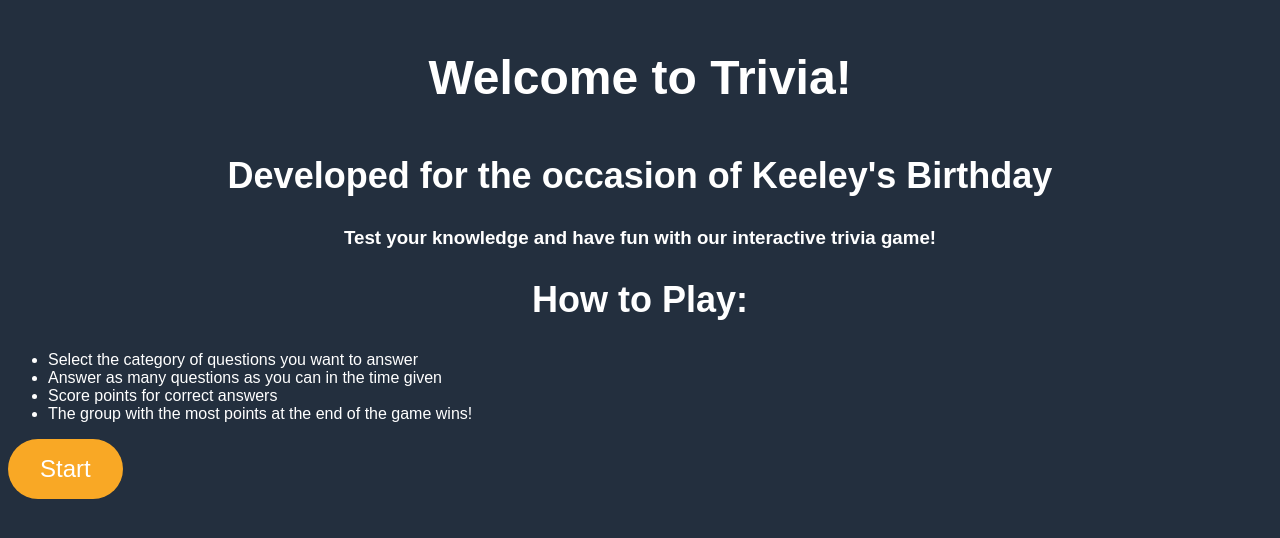
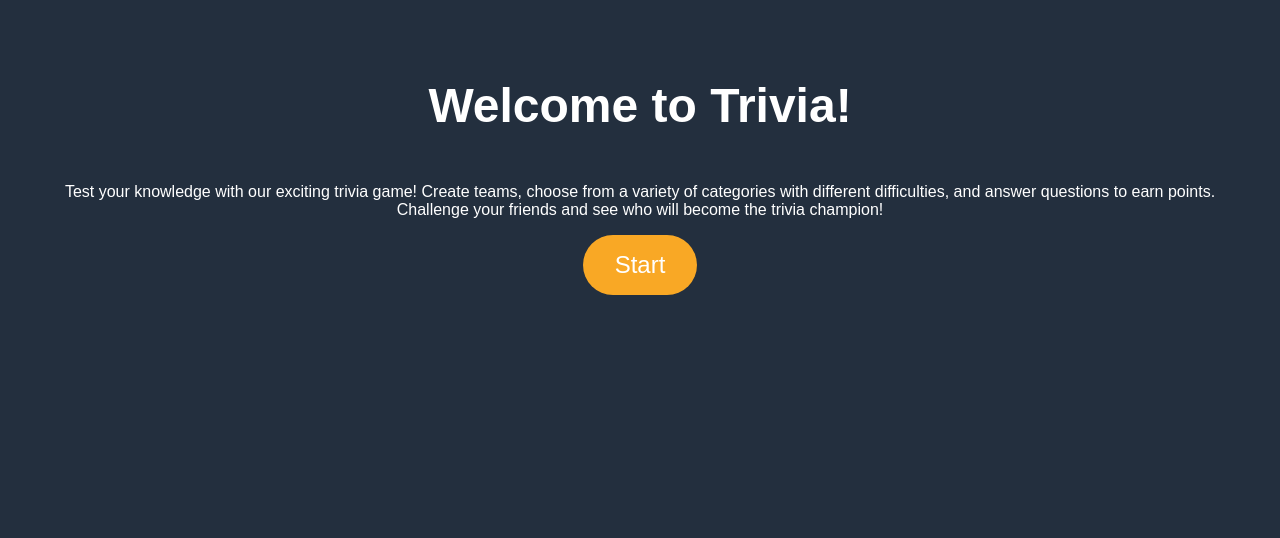
Before and after one commit to ritec03/trivia, a website: page welcome.html in a window 1280 px wide. Drawn offline with Linux system fonts and the light colour scheme.

Commit message:
further cleanup and improvement of css style

```diff
--- a/style.css
+++ b/style.css
@@ -209,3 +209,15 @@ body {
     display: inline-block;
     color: #31dd39;
   }
+
+
+  .container {
+    display: flex;
+    height: 100vh;
+    flex-direction: column;
+  }
+
+  .content {
+    padding: 20px;
+    text-align: center;
+  }
--- a/welcome.html
+++ b/welcome.html
@@ -6,17 +6,11 @@
 </head>
 <body>
   <div class="container">
-    <h1>Welcome to Trivia!</h1>
-    <h2>Developed for the occasion of Keeley's Birthday</h2>
-    <h3>Test your knowledge and have fun with our interactive trivia game!</p>
-    <h2>How to Play:</h2>
-    <ul>
-      <li>Select the category of questions you want to answer</li>
-      <li>Answer as many questions as you can in the time given</li>
-      <li>Score points for correct answers</li>
-      <li>The group with the most points at the end of the game wins!</li>
-    </ul>
-    <a href="create-teams.html" class="btn">Start</a>
+    <div class="content">
+      <h1>Welcome to Trivia!</h1>
+      <p>Test your knowledge with our exciting trivia game! Create teams, choose from a variety of categories with different difficulties, and answer questions to earn points. Challenge your friends and see who will become the trivia champion!</p>
+      <a href="create-teams.html" class="btn">Start</a>
+    </div>
   </div>
 </body>
 </html>
```
Also changed, not shown: create-teams.html (+11 -3 lines), secret.html (+4 -0 lines).
